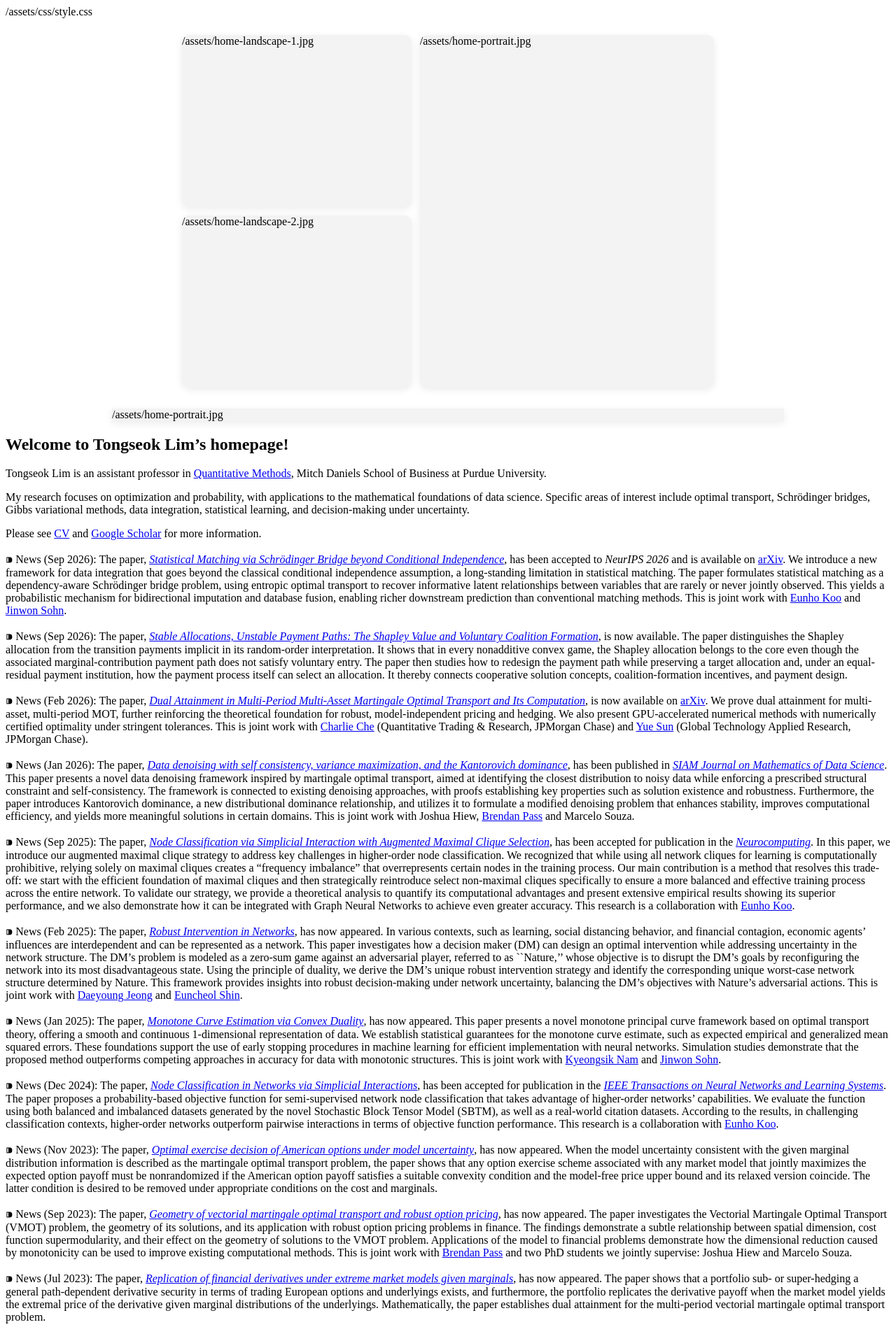
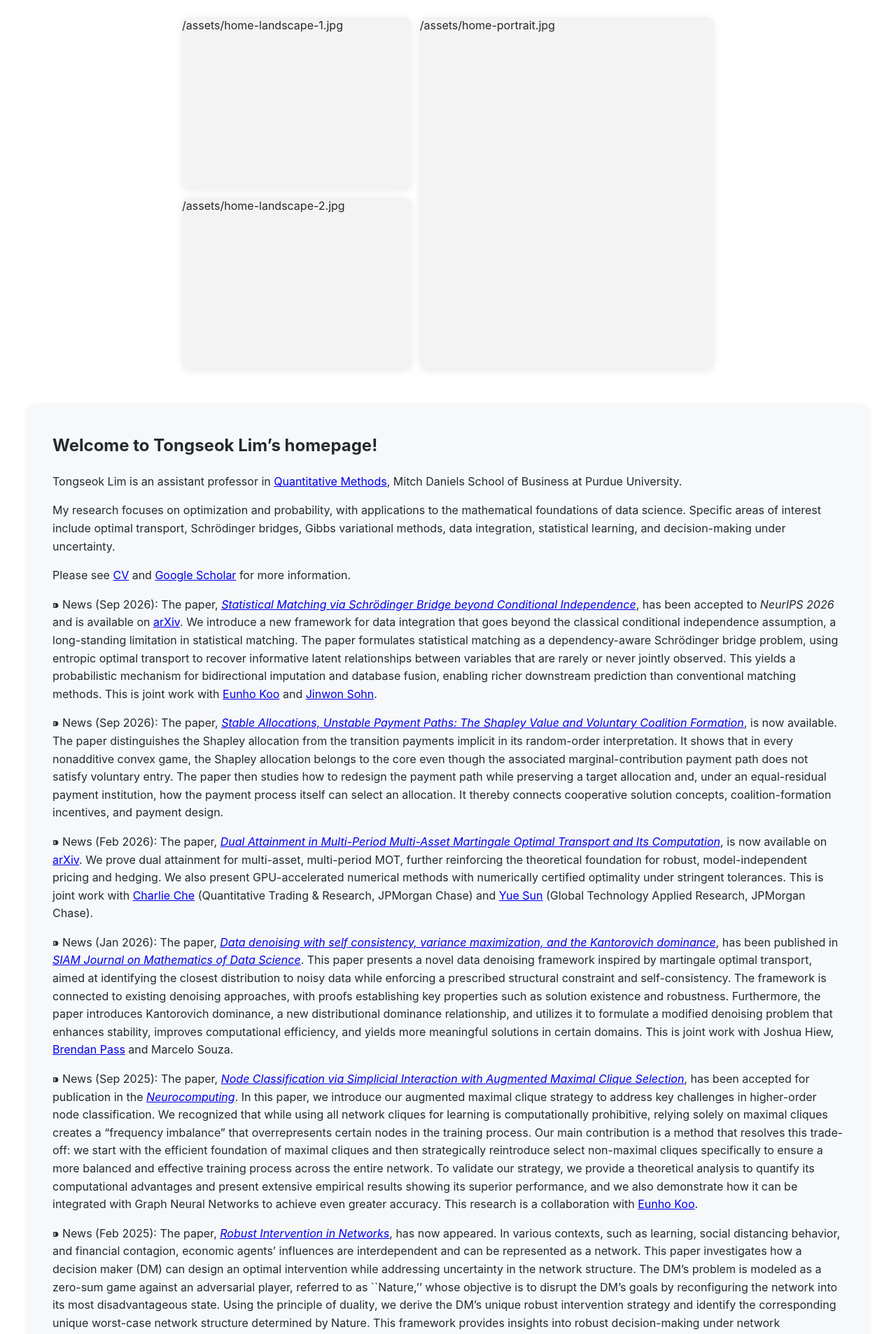
Before and after one commit to tlim0213/tlim0213.github.io, a Jekyll site: the page built from README.md, in a window 1280 px wide. Shown: the top 1907 px of the page at 70% size. Built offline with Jekyll 4.4.1, drawn with Linux system fonts in a browser that asks for light colours; our own code applies the rules of GitHub Pages for plain Markdown files.

Commit message:
Update default.html

```diff
--- a/_layouts/default.html
+++ b/_layouts/default.html
@@ -1,139 +1,17 @@
 <!DOCTYPE html>
-<html lang="{{ site.lang | default: 'en' }}">
+<html lang="en">
 <head>
   <meta charset="UTF-8">
   <meta name="viewport" content="width=device-width, initial-scale=1">
 
-  <title>
-    {{ page.title | default: site.title | default: 'Tongseok Lim' | escape }}
-  </title>
+  <title>{{ page.title | default: site.title | default: 'Tongseok Lim' | escape }}</title>
 
-  {% if site.description %}
-  <meta name="description" content="{{ site.description | escape }}">
-  {% endif %}
-
-  <!-- Existing site stylesheet -->
-  {{ '/assets/css/style.css' | relative_url }}
-
-  <!-- Self-contained photo layout -->
-  <style>
-    .home-photo-gallery {
-      --photo-gap: 12px;
-      --photo-radius: 10px;
-
-      display: grid;
-      grid-template-columns: minmax(0, 0.78fr) minmax(0, 1fr);
-      align-items: stretch;
-      gap: var(--photo-gap);
-
-      width: 100%;
-      max-width: 760px;
-      margin: 24px auto 30px;
-      box-sizing: border-box;
-    }
-
-    .home-photo-gallery__left {
-      display: grid;
-      grid-template-columns: minmax(0, 1fr);
-      gap: var(--photo-gap);
-      min-width: 0;
-    }
-
-    .home-photo-gallery__landscape,
-    .home-photo-gallery__portrait {
-      position: relative;
-      min-width: 0;
-      overflow: hidden;
-      border-radius: var(--photo-radius);
-      background: #f3f3f3;
-      box-shadow: 0 3px 12px rgba(0, 0, 0, 0.08);
-    }
-
-    /* Show both landscape photos without cropping. */
-    .home-photo-gallery__landscape {
-      aspect-ratio: 4 / 3;
-    }
-
-    .home-photo-gallery img {
-      display: block;
-      position: absolute;
-      inset: 0;
-
-      width: 100%;
-      height: 100%;
-      max-width: none;
-
-      margin: 0;
-      padding: 0;
-      border: 0;
-      border-radius: 0;
-      box-shadow: none;
-    }
-
-    .home-photo-gallery__landscape img {
-      object-fit: contain;
-    }
-
-    /*
-     * Keep the bottom of the portrait visible.
-     * Crop the excess background from the top.
-     */
-    .home-photo-gallery__portrait img {
-      object-fit: cover;
-      object-position: center bottom;
-    }
-
-    /* Basic fallback layout for the page content. */
-    .homepage-wrapper {
-      width: 100%;
-      max-width: 1000px;
-      margin: 0 auto;
-      padding: 0 20px;
-      box-sizing: border-box;
-    }
-
-    .homepage-content {
-      min-width: 0;
-      overflow-wrap: break-word;
-    }
-
-    .homepage-footer {
-      margin: 36px 0 20px;
-      text-align: center;
-      font-size: 0.85rem;
-      color: #666;
-    }
-
-    /* Mobile: place the portrait first. */
-    @media (max-width: 600px) {
-      .homepage-wrapper {
-        padding: 0 16px;
-      }
-
-      .home-photo-gallery {
-        --photo-gap: 10px;
-
-        grid-template-columns: minmax(0, 1fr);
-        max-width: 380px;
-        margin: 20px auto 26px;
-      }
-
-      .home-photo-gallery__portrait {
-        grid-row: 1;
-        aspect-ratio: 75 / 88;
-      }
-
-      .home-photo-gallery__left {
-        grid-row: 2;
-      }
-    }
-  </style>
+  <link rel="stylesheet" href="/assets/css/style.css">
 </head>
 
 <body>
-  <div class="homepage-wrapper">
+  <div class="wrapper">
 
-    <!-- Homepage photo gallery -->
     <!-- Homepage photo gallery -->
     <div class="home-photo-gallery">
 
@@ -141,35 +19,28 @@
       <div class="home-photo-gallery__left">
 
         <div class="home-photo-gallery__landscape">
-      {{ '/assets/home-landscape-1.jpg' | relative_url }}
+          /assets/home-landscape-1.jpg
         </div>
 
         <div class="home-photo-gallery__landscape">
-      {{ '/assets/home-landscape-2.jpg' | relative_url }}
+          /assets/home-landscape-2.jpg
         </div>
 
       </div>
 
       <!-- Right: large portrait photo -->
       <div class="home-photo-gallery__portrait">
-    {{ '/assets/home-portrait.jpg' | relative_url }}
-  </div>
-
-</div>
-
-      <!-- Right: large portrait photo -->
-      <div class="home-photo-gallery__portrait">
-        {{ '/assets/home-portrait.jpg' | relative_url }}
+        /assets/home-portrait.jpg
       </div>
 
     </div>
 
     <!-- Existing page content -->
-    <main class="homepage-content">
+    <main class="page-content">
       {{ content }}
     </main>
 
-    <footer class="homepage-footer">
+    <footer class="site-footer">
       &copy; {{ 'now' | date: '%Y' }} Tongseok Lim
     </footer>
 
```
Lines whose indentation alone changed are shown as unchanged.
